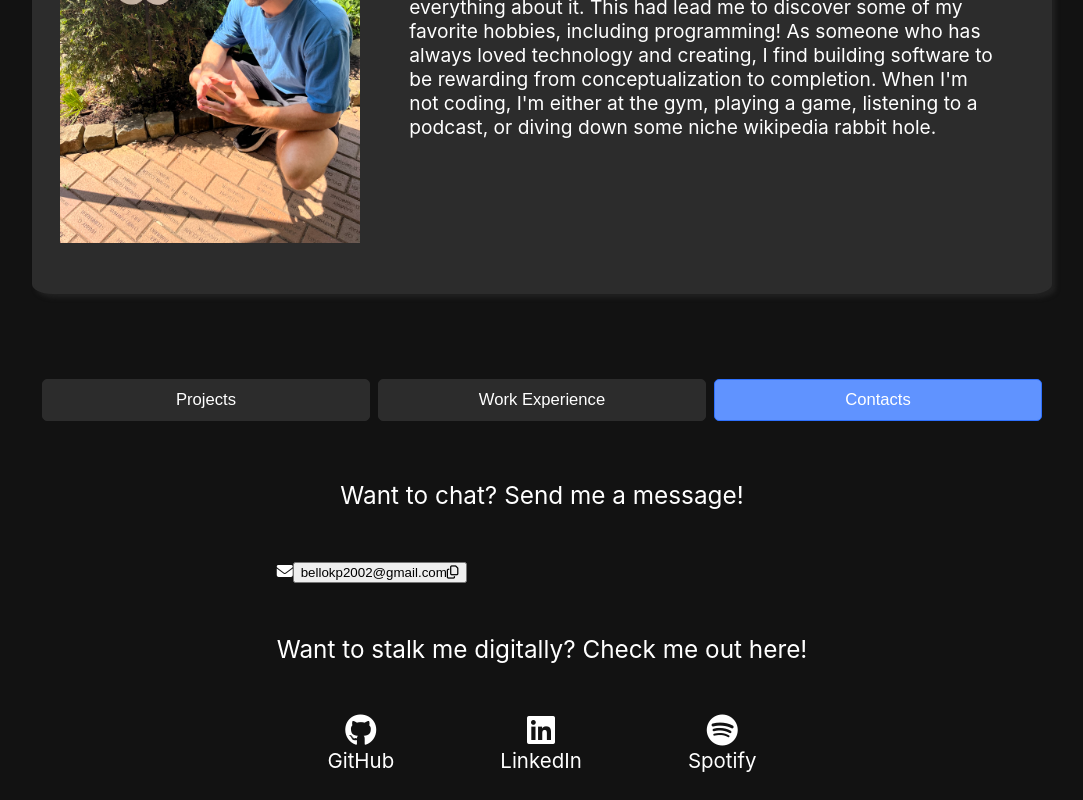
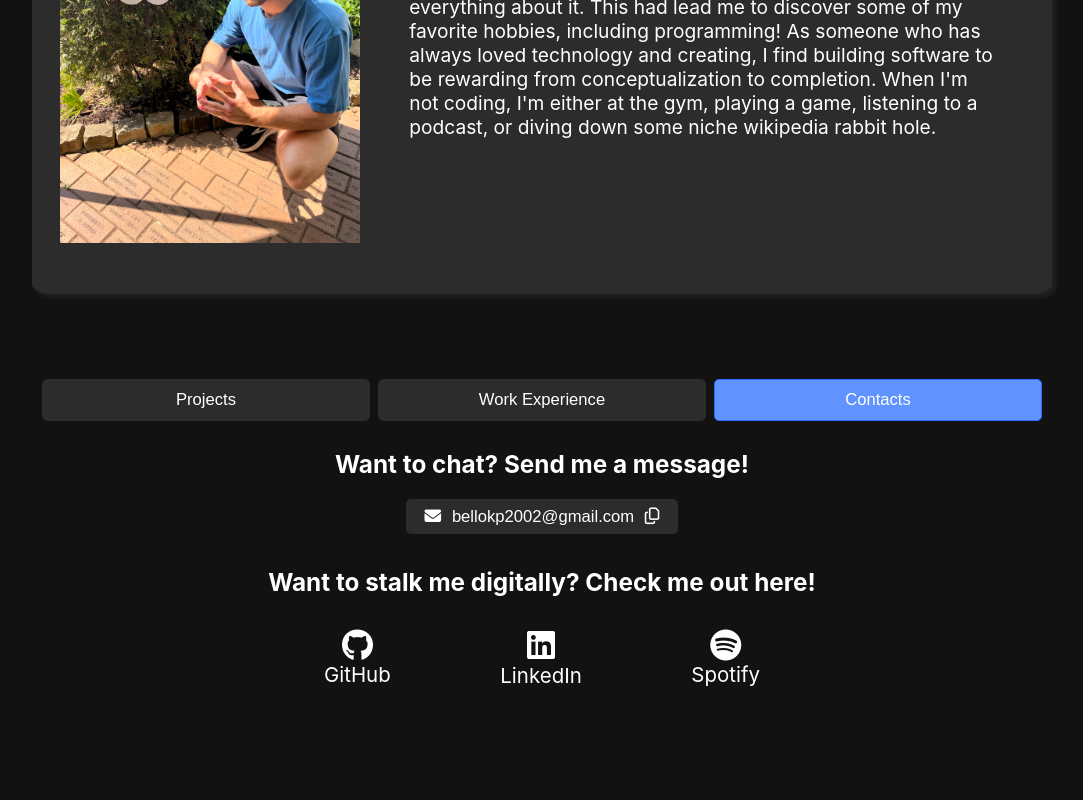
Before and after one commit to HeyKile/HeyKile.github.io, a React (Create React App) app in the folder portfolio-website/: page / in a window 1280 px wide. Both pictures are taken after a click on the button "Contacts". Shown: the whole page, without its empty margins (98-1181 px from the left). Built offline with nearby package versions, Linux system fonts and the light colour scheme; the HTML template or start-up script is replaced by a standard one.

Commit message:
contacts page looking decent lol, time to maybe finish this bad boy up?

```diff
--- a/portfolio-website/src/components/Contacts.css
+++ b/portfolio-website/src/components/Contacts.css
@@ -1,10 +1,12 @@
 .contacts-container {
   width: 100%;
+  display: flex;
+  flex-direction: column;
+  align-items: center;
 }
 
 .contact-header-text {
   font-size: clamp(1.4rem, 1.9vw, 1.9rem);
-  padding: 5% 0;
   text-align: center;
 }
 
@@ -33,3 +35,42 @@
   margin-top: 2%;
   font-size: clamp(1rem, 1.6vw, 1.6rem);
 }
+
+.email-container {
+  display: flex;
+  flex-direction: row;
+  justify-content: center;
+  text-align: center;
+}
+
+.email-info {
+  background-color: #2c2c2c;
+  border: none;
+  color: white;
+  display: flex;
+  padding: 1% 5%;
+  align-items: center;
+  justify-content: center;
+  border: 2.5px solid #2c2c2c;
+  border-radius: 5px;
+}
+
+.email-info:hover {
+  cursor: pointer;
+  border-color: rgb(46, 112, 253);
+}
+
+.email-icon {
+  font-size: clamp(.9rem, 1.3vw, 1.3rem);
+}
+
+.email-text {
+  font-size: clamp(.9rem, 1.3vw, 1.3rem);
+  padding: 0 5%;
+}
+
+@media (max-width: 767px) {
+  .contacts-container-content {
+    max-width: 80%;
+  }
+}
--- a/portfolio-website/src/components/Contacts.js
+++ b/portfolio-website/src/components/Contacts.js
@@ -17,27 +17,24 @@ export default function Contacts({ contacts }) {
 
   return (
     <div className='contacts-container'>
+      <div className="contacts-container-content">
         {contacts && contacts.contactText &&
-        <p className='contact-header-text'>{contacts.contactText}</p>
+          <h2 className='contact-header-text'>{contacts.contactText}</h2>
         }
-      {contacts && contacts.email && contacts.emailIcon &&
+        {contacts && contacts.email && contacts.emailIcon && contacts.copyIconUncopied && contacts.copyIconCopied &&
           <div className='email-container'>
-          <div className='email-container-content'>
-            <i className={contacts.emailIcon} />
             <button
-              className='email-text'
+              className='email-info'
               onClick={() => copyToClipboard(contacts.email)}
             >
-              {contacts.email}
-              {contacts.copyIconUncopied && contacts.copyIconCopied &&
-                <i className={isCopied ? contacts.copyIconCopied : contacts.copyIconUncopied} />
-              }
+              <i className={`${contacts.emailIcon} email-icon`} />
+              <span className="email-text">{contacts.email}</span>
+              <i className={`${isCopied ? contacts.copyIconCopied : contacts.copyIconUncopied} email-icon`} />
             </button>
-          </div>
           </div>
         }
         {contacts && contacts.socialsText &&
-        <p className='contact-header-text'>{contacts.socialsText}</p>
+          <h4 className='contact-header-text'>{contacts.socialsText}</h4>
         }
         <div className='social-links-container'>
           {contacts && contacts.socialLinks && contacts.socialLinks.length > 0 && contacts.socialLinks.map((contact, index) => {
@@ -56,5 +53,6 @@ export default function Contacts({ contacts }) {
           })}
         </div>
       </div>
+    </div>
   );
 }
```
Lines whose indentation alone changed are shown as unchanged.
